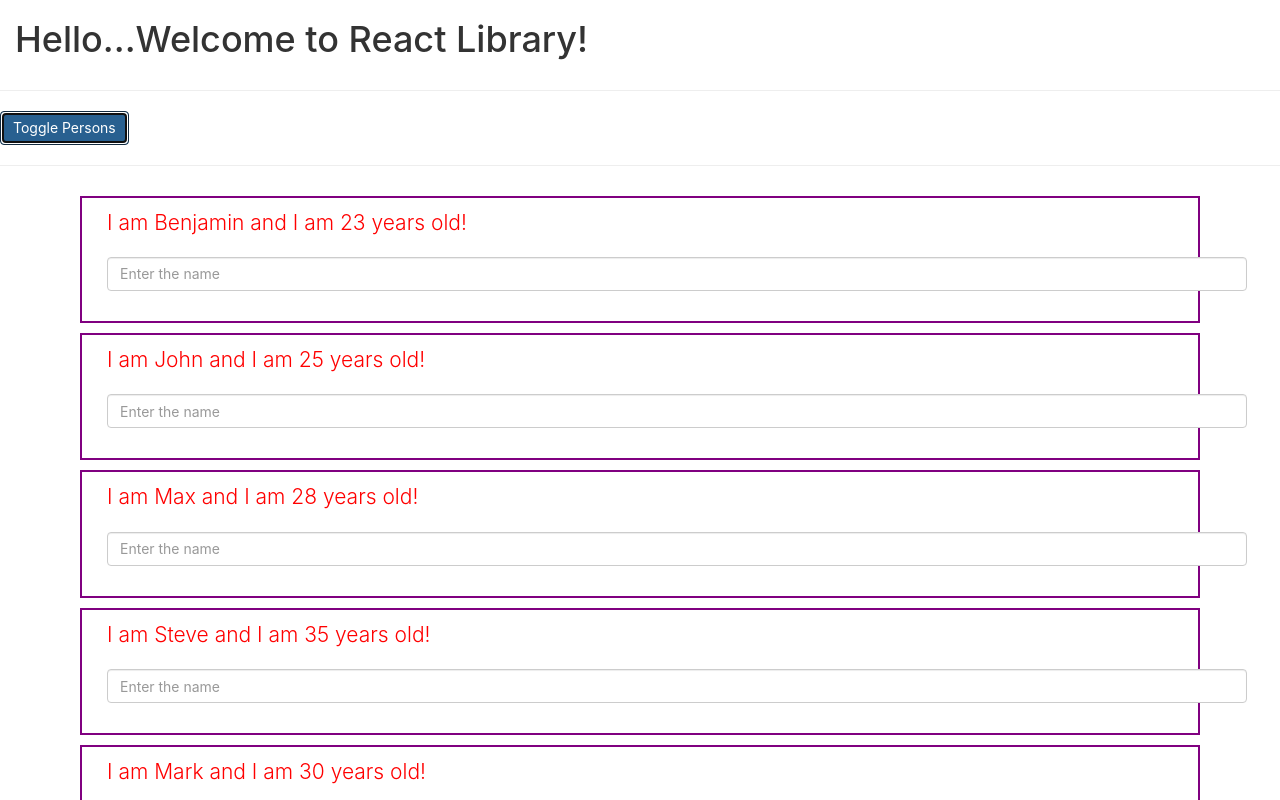
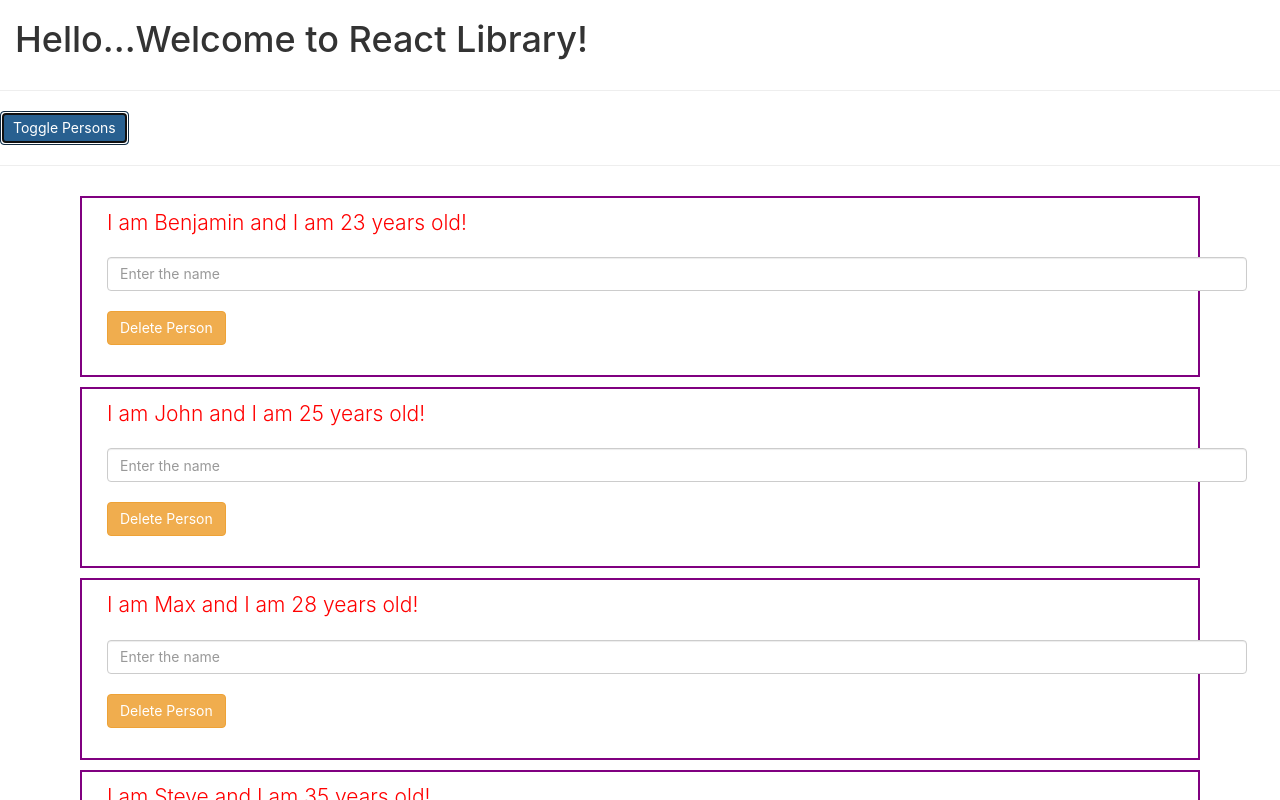
Before and after one commit to arunkudiyal/react_fsd_09_12, a React (Create React App) app: page / in a window 1280 px wide. Both pictures are taken after a click on the button "Toggle Persons". Shown: the top 800 px of the page. Built offline with nearby package versions, Linux system fonts and the light colour scheme.

Commit message:
CRUD Operations on Lists

```diff
--- a/src/App.js
+++ b/src/App.js
@@ -8,24 +8,29 @@
   // States are IMMUTABLE - cannot be changed directly
   state = {
     persons: [
-      { name: 'Benjamin', age: '23' },
-      { name: 'John', age: '25' },
-      { name: 'Max', age: '28' },
-      { name: 'Steve', age: '35' },
-      { name: 'Mark', age: '30' }
+      { id: 'person-one', name: 'Benjamin', age: '23' },
+      { id: 'person-two', name: 'John', age: '25' },
+      { id: 'person-three', name: 'Max', age: '28' },
+      { id: 'person-four', name: 'Steve', age: '35' },
+      { id: 'person-five', name: 'Mark', age: '30' }
     ],
     anotherState: 'This is an another state',
     showPersons: false
   }
 
-  changeNameHandler = (e) => {
-    this.setState({
-      persons: [
-        { name: 'Ben', age: '23' },
-        { name: e.target.value, age: '25' },
-        { name: 'Maxilliam', age: '28' }
-      ]
-    })
+  changeNameHandler = (event, personId) => {
+    // Find the index of the person based on the ID of the person
+    const index = this.state.persons.findIndex(p => p.id === personId)
+    // Fetching the object value of the person based on the index
+    const person = { ...this.state.persons[index] }
+    // Cahnging the name property to the value coming from the input box
+    person.name = event.target.value
+    // Fetching the value of the persons state and creating a physical array
+    const newPersons = [...this.state.persons]
+    // Changing the person value in the array copy
+    newPersons[index] = person
+    // Setting the actual state of the application
+    this.setState({ persons: newPersons })
   }
 
   togglePersonsHandler = () => {
@@ -37,12 +42,18 @@
     // DONOT DO THIS - this.state.persons[0].name = 'Ben' --> State will become unpredictable
     this.setState({
       persons: [
-        { name: 'Ben', age: '23' },
-        { name: 'Johnatthan', age: '25' },
-        { name: 'Maxilliam', age: '28' }
+        { id: 'person-one', name: 'Ben', age: '23' },
+        { id: 'person-two', name: 'Johnatthan', age: '25' },
+        { id: 'person-three', name: 'Maxilliam', age: '28' }
       ],
       anotherStateValue: false
     })
+  }
+
+  deletePersonHandler = (personIndex) => {
+    const newPersons = [...this.state.persons]
+    newPersons.splice(personIndex, 1)
+    this.setState({ persons: newPersons })
   }
 
   render() {
@@ -55,10 +66,13 @@
           <div className="container">
             {/* Props are a way to customise the Component */}
             <div>
-              {this.state.persons.map((person) => {
+              {this.state.persons.map((person, index) => {
                 return <Person
+                  key={person.id}
                   name={person.name}
-                  age={person.age} />
+                  age={person.age}
+                  delete={() => this.deletePersonHandler(index)}
+                  changed={(event) => this.changeNameHandler(event, person.id)} />
               })}
             </div>
             <button onClick={this.switchNameHandler} className='btn btn-danger'>Switch Name</button>
--- a/src/components/Person/Person.jsx
+++ b/src/components/Person/Person.jsx
@@ -9,7 +9,8 @@
         <div id='person'>
             <div className="container">
                 <p style={paraStyles} className="lead">I am {props.name} and I am {props.age} years old! </p>
-                <input onChange={props.changed} className="form-control" type="text" placeholder="Enter the name" />
+                <input onChange={props.changed} className="form-control" type="text" placeholder="Enter the name" /> <br />
+                <button onClick={props.delete} className='btn btn-warning' >Delete Person</button>
             </div>
             <br />
         </div>
```
